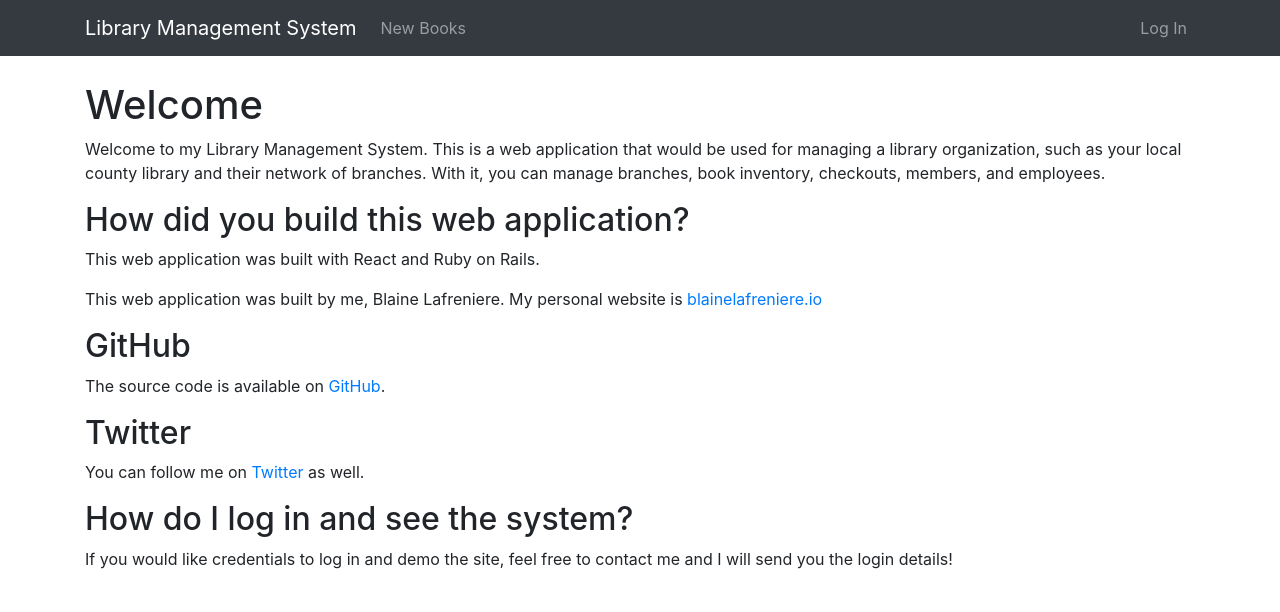
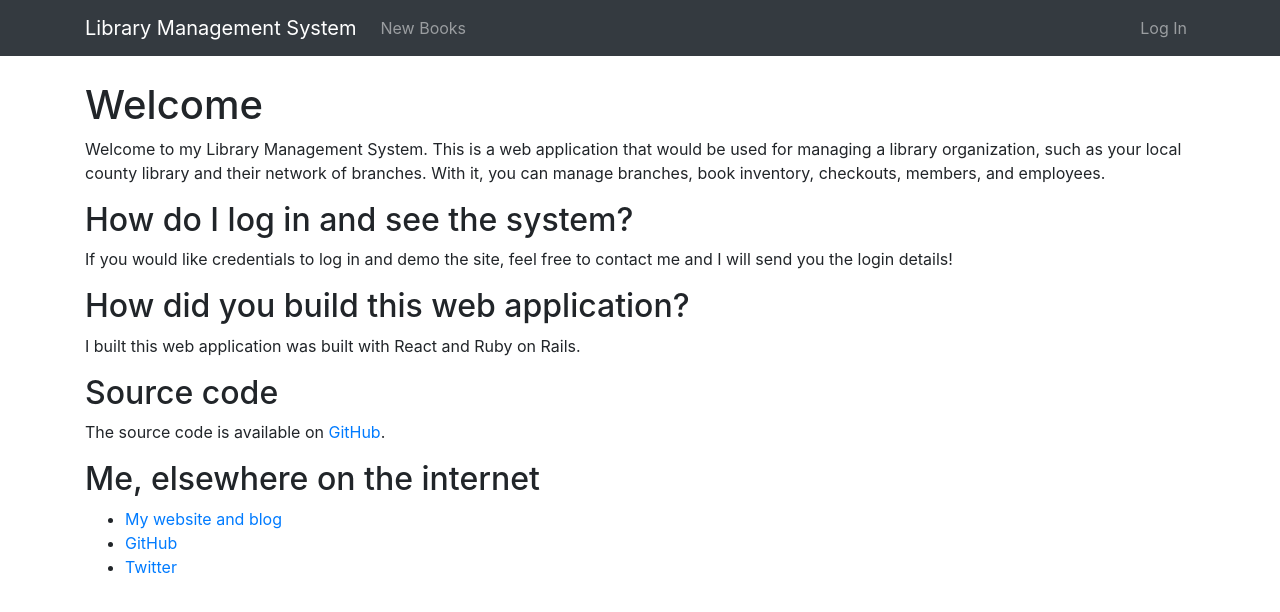
Before and after one commit to brlafreniere/lms, a React (Create React App) app in the folder frontend-react/: page / in a window 1280 px wide. Shown: the top 612 px of the page. Built offline with nearby package versions, Linux system fonts and the light colour scheme.

Commit message:
more updates to intro text

```diff
--- a/frontend-react/src/App.js
+++ b/frontend-react/src/App.js
@@ -46,27 +46,25 @@ export default class App extends React.Component {
                             can manage branches, book inventory, checkouts,
                             members, and employees.</p>
 
+                            <h2>How do I log in and see the system?</h2>
+                            <p>If you would like credentials to log in and
+                            demo the site, feel free to contact me and I
+                            will send you the login details!</p>
+
                             <h2>How did you build this web application?</h2>
-                            <p>This web application was built with React and
+                            <p>I built this web application was built with React and
                             Ruby on Rails.</p>
 
-                            <p>This web application was built by me, Blaine
-                            Lafreniere. My personal website is <a
-                            href="http://blainelafreniere.io">blainelafreniere.io</a></p>
-
-                            <h2>GitHub</h2>
+                            <h2>Source code</h2>
                             <p>The source code is available on <a
                             href="https://github.com/brlafreniere/lms">GitHub</a>.</p>
 
-                            <h2>Twitter</h2>
-                            <p>You can follow me on <a
-                            href="https://twitter.com/brlafreniere">Twitter</a> as well.</p>
-
-                            <h2>How do I log in and see the system?</h2>
-
-                            <p>If you would like credentials to log in and
-                            demo the site, feel free to contact me and I
-                            will send you the login details!</p>
+                            <h2>Me, elsewhere on the internet</h2>
+                            <ul>
+                                <li><a href="http://blainelafreniere.io">My website and blog</a></li>
+                                <li><a href="https://github.com/brlafreniere">GitHub</a></li>
+                                <li><a href="https://twitter.com/brlafreniere">Twitter</a></li>
+                            </ul>
                         </Route>
                         <Route exact path="/about">
                             The About Page
```
